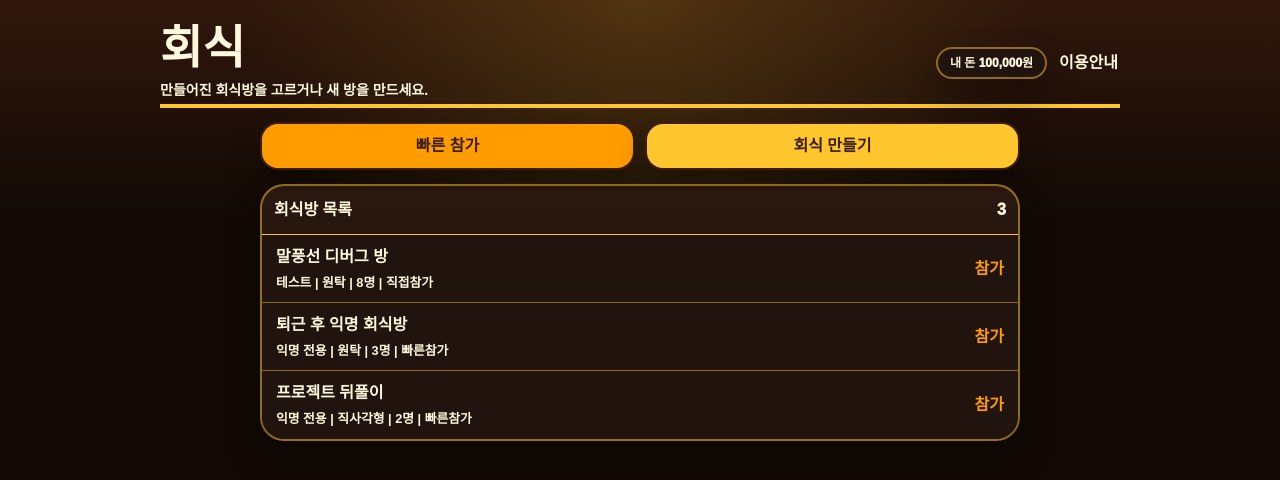
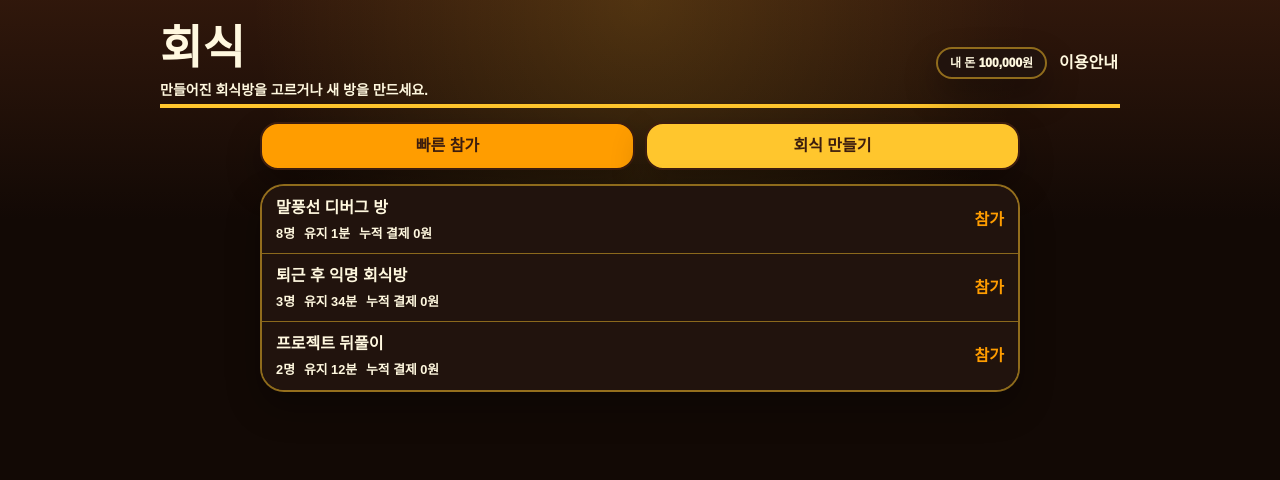
Before and after one commit to ooooooonfdfasn/baksu, a Next.js app in the folder hasik/: page / in a window 1280 px wide. Shown: the top 480 px of the page. Built offline with nearby package versions, Linux system fonts and the light colour scheme.

Commit message:
Update hasik room status layout

```diff
--- a/hasik/src/app/globals.css
+++ b/hasik/src/app/globals.css
@@ -97,6 +97,20 @@ button {
 
 .topbar > div:first-child {
   min-width: 0;
+}
+
+.room-home-title-button {
+  all: unset;
+  display: inline-flex;
+  align-items: center;
+  max-width: 100%;
+  color: inherit;
+  cursor: pointer;
+}
+
+.room-home-title-button:focus-visible {
+  outline: 2px solid var(--amber);
+  outline-offset: 5px;
 }
 
 .eyebrow {
@@ -473,7 +487,19 @@ input:focus {
   display: flex;
   align-items: center;
   gap: 8px;
+  min-width: 0;
   pointer-events: auto;
+  white-space: nowrap;
+}
+
+.scene-room-title {
+  display: inline-block;
+  max-width: min(220px, 30vw);
+  overflow: hidden;
+  color: #fff4d5;
+  font-size: 13px;
+  font-weight: 950;
+  text-overflow: ellipsis;
   white-space: nowrap;
 }
 
@@ -2109,7 +2135,7 @@ input:focus {
   border-bottom: 0;
 }
 
-.room-list-item span {
+.room-list-item > span {
   display: grid;
   gap: 4px;
   min-width: 0;
@@ -2124,6 +2150,18 @@ input:focus {
 .room-list-item small {
   color: var(--muted);
   font-weight: 800;
+}
+
+.room-list-meta {
+  display: flex;
+  align-items: center;
+  flex-wrap: wrap;
+  gap: 4px 9px;
+}
+
+.room-list-meta span {
+  display: inline-flex;
+  align-items: center;
 }
 
 .room-list-item em {
@@ -2256,6 +2294,17 @@ input:focus {
   .scene-stats {
     gap: 5px;
     max-width: calc(100% - 88px);
+    overflow-x: auto;
+    scrollbar-width: none;
+  }
+
+  .scene-stats::-webkit-scrollbar {
+    display: none;
+  }
+
+  .scene-room-title {
+    max-width: 118px;
+    font-size: 12px;
   }
 
   .scene-stats span {
--- a/hasik/src/components/hasik-app.tsx
+++ b/hasik/src/components/hasik-app.tsx
@@ -14,6 +14,7 @@ interface LobbyRoom {
   hostName: string;
   hostSessionId: string;
   memberCount: number;
+  totalPaymentAmount: number;
   quickJoinEnabled: boolean;
   debugMode?: boolean;
 }
@@ -32,6 +33,7 @@ const defaultRooms: LobbyRoom[] = [
     hostName: "시스템",
     hostSessionId: "system-host",
     memberCount: 3,
+    totalPaymentAmount: 0,
     quickJoinEnabled: true
   },
   {
@@ -43,6 +45,7 @@ const defaultRooms: LobbyRoom[] = [
     hostName: "익명",
     hostSessionId: "anonymous-host",
     memberCount: 2,
+    totalPaymentAmount: 0,
     quickJoinEnabled: true
   }
 ];
@@ -57,6 +60,22 @@ function createId() {
 
 function formatPrice(value: number) {
   return `${new Intl.NumberFormat("ko-KR").format(value)}원`;
+}
+
+function formatDuration(totalMinutes: number) {
+  const minutes = Math.max(0, Math.floor(totalMinutes));
+  const hours = Math.floor(minutes / 60);
+  const restMinutes = minutes % 60;
+
+  if (hours > 0 && restMinutes > 0) {
+    return `${hours}시간 ${restMinutes}분`;
+  }
+
+  if (hours > 0) {
+    return `${hours}시간`;
+  }
+
+  return `${Math.max(minutes, 1)}분`;
 }
 
 function getLobbyUserId() {
@@ -109,6 +128,7 @@ function createDebugRoom(fallbackHostSessionId: string): LobbyRoom {
     hostName: "테스트",
     hostSessionId: fallbackHostSessionId,
     memberCount: 8,
+    totalPaymentAmount: 0,
     quickJoinEnabled: false,
     debugMode: true
   };
@@ -145,6 +165,10 @@ function normalizeRooms(value: unknown, fallbackHostSessionId: string): LobbyRoo
           ? sourceRoom.createdAt
           : Date.now();
       const memberCount = normalizeMemberCount(sourceRoom.memberCount);
+      const totalPaymentAmount =
+        typeof sourceRoom.totalPaymentAmount === "number" && Number.isFinite(sourceRoom.totalPaymentAmount)
+          ? Math.max(0, Math.floor(sourceRoom.totalPaymentAmount))
+          : 0;
 
       if (!id || memberCount < 1) {
         return [];
@@ -166,6 +190,7 @@ function normalizeRooms(value: unknown, fallbackHostSessionId: string): LobbyRoo
               ? sourceRoom.hostSessionId
               : fallbackHostSessionId,
           memberCount,
+          totalPaymentAmount,
           quickJoinEnabled: sourceRoom.quickJoinEnabled !== false,
           debugMode: sourceRoom.debugMode === true
         }
@@ -186,6 +211,7 @@ export function HasikApp() {
   const [newRoomQuickJoinEnabled, setNewRoomQuickJoinEnabled] = useState(true);
   const [isCreateRoomOpen, setCreateRoomOpen] = useState(false);
   const [walletBalance, setWalletBalance] = useState(() => getSavedWalletState().balance);
+  const [lobbyNow, setLobbyNow] = useState(() => Date.now());
 
   useEffect(() => {
     try {
@@ -220,6 +246,11 @@ export function HasikApp() {
       window.clearInterval(timer);
       window.removeEventListener("focus", syncWalletBalance);
     };
+  }, []);
+
+  useEffect(() => {
+    const timer = window.setInterval(() => setLobbyNow(Date.now()), 30000);
+    return () => window.clearInterval(timer);
   }, []);
 
   useEffect(() => {
@@ -272,6 +303,7 @@ export function HasikApp() {
       hostName: "익명",
       hostSessionId: currentUserId,
       memberCount: 1,
+      totalPaymentAmount: 0,
       quickJoinEnabled: newRoomQuickJoinEnabled
     };
 
@@ -331,11 +363,23 @@ export function HasikApp() {
     );
   }
 
+  function addRoomPayment(roomId: string, amount: number) {
+    setRooms((current) =>
+      current.map((room) =>
+        room.id === roomId
+          ? { ...room, totalPaymentAmount: room.totalPaymentAmount + Math.max(0, Math.floor(amount)) }
+          : room
+      )
+    );
+  }
+
   if (selectedRoom) {
     return (
       <HasikRoom
         key={selectedRoom.id}
         initialRoomTitle={selectedRoom.title}
+        initialRoomCreatedAt={selectedRoom.createdAt}
+        initialTotalPaymentAmount={selectedRoom.totalPaymentAmount}
         initialTableShape={selectedRoom.tableShape}
         initialRoomVenue={selectedRoom.roomVenue}
         initialQuickJoinEnabled={selectedRoom.quickJoinEnabled}
@@ -347,6 +391,7 @@ export function HasikApp() {
         onTableShapeChange={(tableShape) => updateRoomTableShape(selectedRoom.id, tableShape)}
         onRoomVenueChange={(roomVenue) => updateRoomVenue(selectedRoom.id, roomVenue)}
         onQuickJoinChange={(quickJoinEnabled) => updateRoomQuickJoin(selectedRoom.id, quickJoinEnabled)}
+        onOrderCompleted={(amount) => addRoomPayment(selectedRoom.id, amount)}
       />
     );
   }
@@ -387,10 +432,6 @@ export function HasikApp() {
 
         <div className="lobby-grid">
           <section className="lobby-panel room-list-panel" aria-label="회식방 목록">
-            <div className="lobby-panel-head">
-              <strong>회식방 목록</strong>
-              <span>{rooms.length}</span>
-            </div>
             <div className="room-list">
               {rooms.length > 0 ? rooms.map((room) => (
                 <button
@@ -401,10 +442,10 @@ export function HasikApp() {
                 >
                   <span>
                     <strong>{room.title}</strong>
-                    <small>
-                      {room.debugMode ? "테스트" : "익명 전용"} |{" "}
-                      {room.tableShape === "round" ? "원탁" : "직사각형"} | {room.memberCount}명 |{" "}
-                      {room.quickJoinEnabled ? "빠른참가" : "직접참가"}
+                    <small className="room-list-meta">
+                      <span>{room.memberCount}명</span>
+                      <span>유지 {formatDuration(Math.floor((lobbyNow - room.createdAt) / 60000))}</span>
+                      <span>누적 결제 {formatPrice(room.totalPaymentAmount)}</span>
                     </small>
                   </span>
                   <em>참가</em>
--- a/hasik/src/components/hasik-room.tsx
+++ b/hasik/src/components/hasik-room.tsx
@@ -32,6 +32,8 @@ export type RoomVenue = "a" | "b" | "c";
 
 interface HasikRoomProps {
   initialRoomTitle?: string;
+  initialRoomCreatedAt?: number;
+  initialTotalPaymentAmount?: number;
   initialTableShape?: TableShape;
   initialRoomVenue?: RoomVenue;
   initialQuickJoinEnabled?: boolean;
@@ -43,6 +45,7 @@ interface HasikRoomProps {
   onTableShapeChange?: (shape: TableShape) => void;
   onRoomVenueChange?: (venue: RoomVenue) => void;
   onQuickJoinChange?: (enabled: boolean) => void;
+  onOrderCompleted?: (amount: number) => void;
 }
 
 interface ChatMessage {
@@ -412,24 +415,24 @@ function formatPrice(value: number) {
   return `${new Intl.NumberFormat("ko-KR").format(value)}원`;
 }
 
+function formatDuration(totalMinutes: number) {
+  const minutes = Math.max(0, Math.floor(totalMinutes));
+  const hours = Math.floor(minutes / 60);
+  const restMinutes = minutes % 60;
+
+  if (hours > 0 && restMinutes > 0) {
+    return `${hours}시간 ${restMinutes}분`;
+  }
+
+  if (hours > 0) {
+    return `${hours}시간`;
+  }
+
+  return `${Math.max(minutes, 1)}분`;
+}
+
 function clampPercent(value: number) {
   return Math.min(100, Math.max(0, value));
-}
-
-function getLevel(minutes: number) {
-  if (minutes >= 40) {
-    return { title: "팀장석", progress: 100, next: "오늘의 골든벨" };
-  }
-
-  if (minutes >= 20) {
-    return { title: "과장석", progress: 72, next: "팀장석까지 20분" };
-  }
-
-  if (minutes >= 8) {
-    return { title: "대리석", progress: 42, next: "과장석까지 12분" };
-  }
-
-  return { title: "인턴석", progress: 18, next: "대리석까지 8분" };
 }
 
 function getMemberKey(nickname: string, role: Role) {
@@ -501,6 +504,8 @@ function createDebugMessage(member: PresenceUser, at: number, index: number): Ch
 
 export function HasikRoom({
   initialRoomTitle = "퇴근 후 익명 회식방",
+  initialRoomCreatedAt = Date.now(),
+  initialTotalPaymentAmount = 0,
   initialTableShape = "round",
   initialRoomVenue = "a",
   initialQuickJoinEnabled = true,
@@ -511,12 +516,14 @@ export function HasikRoom({
   onRoomTitleChange,
   onTableShapeChange,
   onRoomVenueChange,
-  onQuickJoinChange
+  onQuickJoinChange,
+  onOrderCompleted
 }: HasikRoomProps = {}) {
   const selectedRole: Role = "대리";
   const mood: Mood = "afterwork";
   const [nickname] = useState(() => createAnonymousNickname(selectedRole));
   const [roomTitle, setRoomTitle] = useState(initialRoomTitle);
+  const [roomCreatedAt] = useState(initialRoomCreatedAt);
   const [tableShape, setTableShape] = useState<TableShape>(initialTableShape);
   const [roomVenue, setRoomVenue] = useState<RoomVenue>(initialRoomVenue);
   const [quickJoinEnabled, setQuickJoinEnabled] = useState(initialQuickJoinEnabled);
@@ -545,6 +552,7 @@ export function HasikRoom({
   const [secretCheckout, setSecretCheckout] = useState<SecretCheckout | null>(null);
   const [secretAmount, setSecretAmount] = useState("");
   const [completedOrder, setCompletedOrder] = useState<CompletedOrder | null>(null);
+  const [totalPaymentAmount, setTotalPaymentAmount] = useState(initialTotalPaymentAmount);
   const [reportStatus, setReportStatus] = useState("");
   const [isReporting, setIsReporting] = useState(false);
   const [cooldownUntil, setCooldownUntil] = useState(0);
@@ -557,11 +565,11 @@ export function HasikRoom({
   const chatFeedRef = useRef<HTMLDivElement | null>(null);
   const menuListRef = useRef<HTMLDivElement | null>(null);
   const activeComposerInputRef = useRef<HTMLInputElement | null>(null);
+  const completedOrderIdsRef = useRef(new Set<string>());
 
   const supabase = useMemo(() => getSupabaseBrowserClient(), []);
   const roomName = useMemo(() => roomNameOverride ?? getHasikRoomName(), [roomNameOverride]);
-  const stayMinutes = Math.floor((now - startedAt) / 60000);
-  const level = getLevel(stayMinutes);
+  const roomElapsedMinutes = Math.max(1, Math.floor((now - roomCreatedAt) / 60000));
   const cooldownRemainingMs = Math.max(0, cooldownUntil - Date.now());
   const isCoolingDown = cooldownRemainingMs > 0;
   const onlineCount = debugMode
@@ -689,6 +697,16 @@ export function HasikRoom({
     inputElement.focus({ preventScroll: true });
   }, []);
 
+  const registerCompletedPayment = useCallback((order: CompletedOrder) => {
+    if (completedOrderIdsRef.current.has(order.id)) {
+      return;
+    }
+
+    completedOrderIdsRef.current.add(order.id);
+    setTotalPaymentAmount((current) => current + order.amount);
+    onOrderCompleted?.(order.amount);
+  }, [onOrderCompleted]);
+
   useEffect(() => {
     const mountedAt = Date.now();
     setHasMounted(true);
@@ -1061,14 +1079,17 @@ export function HasikRoom({
           return;
         }
 
-        setCompletedOrder({
+        const nextCompletedOrder = {
           id: payload.id,
           payerNickname: payload.payerNickname,
           payerRole: payload.payerRole as Role,
           amount: payload.amount,
           at: payload.at,
           label: typeof payload?.label === "string" ? payload.label : undefined
-        });
+        };
+
+        setCompletedOrder(nextCompletedOrder);
+        registerCompletedPayment(nextCompletedOrder);
         setSecretCheckout(null);
         setPaymentVotes({});
         setPaymentParticipants({});
@@ -1101,6 +1122,7 @@ export function HasikRoom({
   }, [
     debugMode,
     onQuickJoinChange,
+    registerCompletedPayment,
     onRoomTitleChange,
     onRoomVenueChange,
     onTableShapeChange,
@@ -1217,6 +1239,7 @@ export function HasikRoom({
 
     setWalletBalance((current) => Math.max(0, current - orderTotal));
     setCompletedOrder(nextCompletedOrder);
+    registerCompletedPayment(nextCompletedOrder);
     resetPaymentSession();
     setOrderChoiceOpen(false);
     setMenuOpen(false);
@@ -1226,7 +1249,7 @@ export function HasikRoom({
       event: "order_completed",
       payload: nextCompletedOrder
     });
-  }, [nickname, orderTotal, resetPaymentSession, selectedRole, walletBalance]);
+  }, [nickname, orderTotal, registerCompletedPayment, resetPaymentSession, selectedRole, walletBalance]);
 
   const startTogetherOrder = useCallback(() => {
     if (orderTotal <= 0) {
@@ -1407,6 +1430,7 @@ export function HasikRoom({
 
     setWalletBalance((current) => Math.max(0, current - secretCheckoutAmount));
     setCompletedOrder(nextCompletedOrder);
+    registerCompletedPayment(nextCompletedOrder);
     setPaymentVotes({});
     setPaymentParticipants({});
     setPaymentVoteEndsAt(null);
@@ -1418,7 +1442,14 @@ export function HasikRoom({
       event: "order_completed",
       payload: nextCompletedOrder
     });
-  }, [isSecretCheckoutMine, nickname, secretCheckoutAmount, selectedRole, walletBalance]);
+  }, [
+    isSecretCheckoutMine,
+    nickname,
+    registerCompletedPayment,
+    secretCheckoutAmount,
+    selectedRole,
+    walletBalance
+  ]);
 
   const sendMessage = useCallback(
     async (body: string, kind: ChatMessage["kind"] = "normal") => {
@@ -1602,15 +1633,18 @@ export function HasikRoom({
         <section className="hero-room" aria-label="회식방">
           <div className="topbar">
             <div>
-              <h1>{roomTitle || "이름 없는 회식방"}</h1>
+              <h1>
+                {onLeave ? (
+                  <button type="button" className="room-home-title-button" onClick={onLeave}>
+                    회식
+                  </button>
+                ) : (
+                  "회식"
+                )}
+              </h1>
             </div>
             <div className="topbar-actions">
               <span className="money-pill topbar-money">내 돈 {formatPrice(walletBalance)}</span>
-              {onLeave ? (
-                <button type="button" className="leave-room-button" onClick={onLeave}>
-                  메인 메뉴
-                </button>
-              ) : null}
               <button
                 type="button"
                 className="room-settings-icon-button"
@@ -1634,11 +1668,19 @@ export function HasikRoom({
                 <div className="room-venue-backdrop" style={venueBackdropStyle} aria-hidden="true" />
                 <div className="scene-toolbar">
                   <div className="scene-stats">
+                    <strong className="scene-room-title">{roomTitle || "이름 없는 회식방"}</strong>
+                    <span className="stat-separator" aria-hidden="true">
+                      |
+                    </span>
                     <span>접속 {onlineCount}명</span>
                     <span className="stat-separator" aria-hidden="true">
                       |
                     </span>
-                    <span>누적 착석 {Math.max(stayMinutes, 1)}분</span>
+                    <span>누적 회식 시간 {formatDuration(roomElapsedMinutes)}</span>
+                    <span className="stat-separator" aria-hidden="true">
+                      |
+                    </span>
+                    <span>누적 결제 {formatPrice(totalPaymentAmount)}</span>
                   </div>
                   <div className="scene-actions">
                     <div className="analog-time" aria-label={`현재 ${formatClock(now)}`}>
@@ -1694,7 +1736,11 @@ export function HasikRoom({
                           ) : (
                             <span>빈자리</span>
                           )}
-                          <small>{member ? (isMine ? "내 자리" : "착석 중") : "착석 가능"}</small>
+                          <small>
+                            {member
+                              ? formatDuration(Math.floor((now - member.joinedAt) / 60000))
+                              : "착석 가능"}
+                          </small>
                         </button>
                       </div>
                     );
```
Also changed, not shown: hasik/404.html (+1 -1 lines), hasik/index.html (+1 -1 lines).
